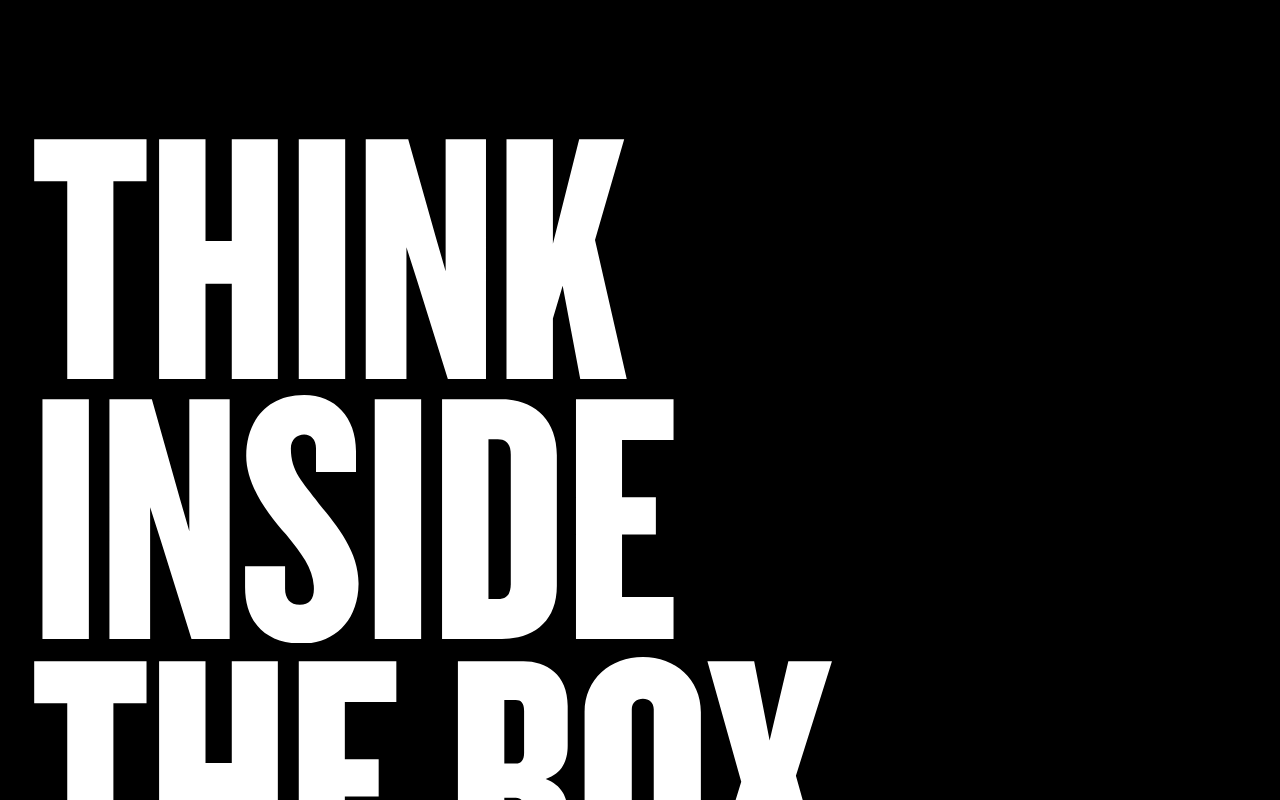
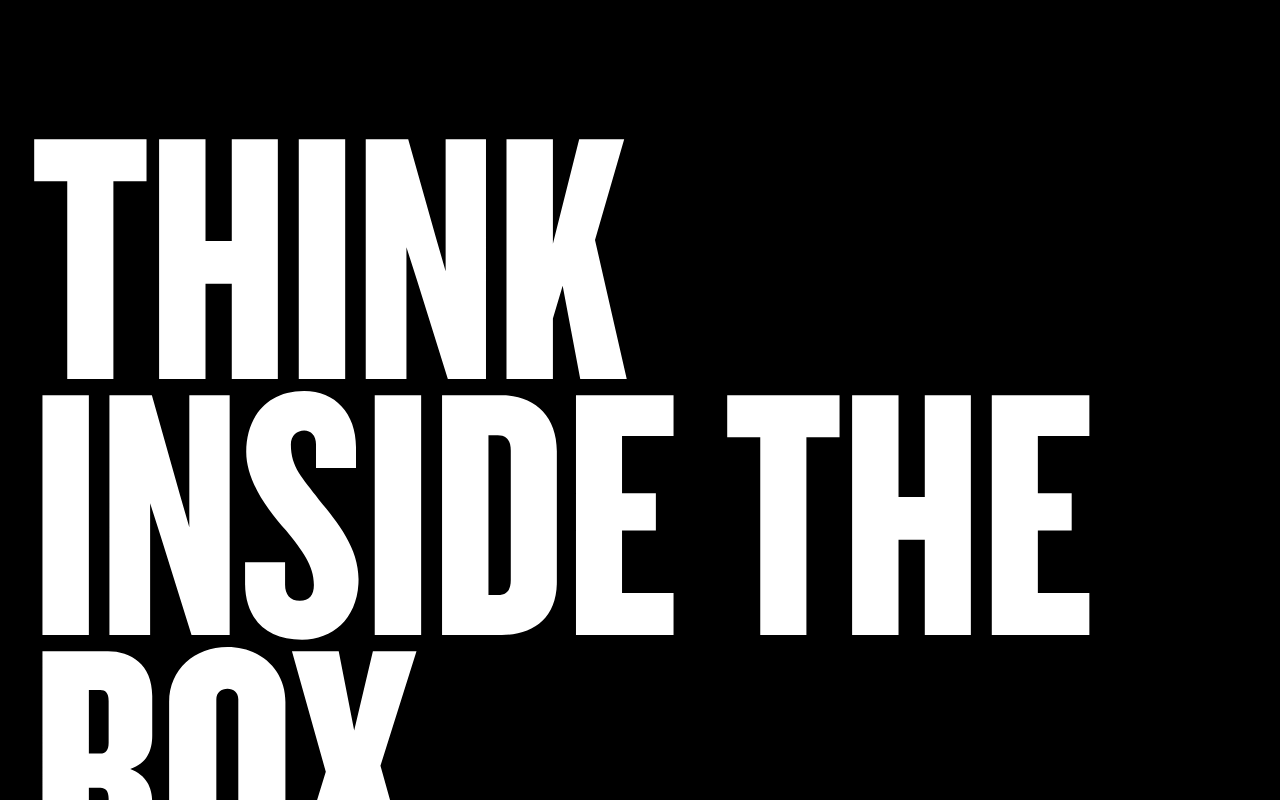
Before and after one commit to daviselen/website, a React (Vite) app: page / in a window 1280 px wide. Shown: the part 940-1740 px from the top of the page. Built offline with nearby package versions, Linux system fonts and the light colour scheme.

Commit message:
Alter TextReveal to work better for paragraphs

```diff
--- a/src/design-system/components/TextReveal.jsx
+++ b/src/design-system/components/TextReveal.jsx
@@ -1,33 +1,42 @@
 import { motion } from "motion/react";
 
-export default function TextReveal({ text, as = "h2", itemProp, className = "" }) {
-  // Dynamically select the motion component (defaults to h2 if not provided)
-  const MotionComponent = motion[as] || motion.div;
+export default function ParagraphReveal({
+  text,
+  as = "p",
+  className = "",
+  itemProp,
+  staggerSpeed = 0.02,
+  delay = 0, // Optional delay before the reveal begins (in seconds)
+}) {
+  const MotionComponent = motion[as] || motion.p;
 
-  // Split the text into individual words
-  const lines = text.split("\n");
+  // Split into words while preserving normal paragraph flow
+  const words = text.split(" ");
 
-  // Container variants to stagger the animation of children
   const containerVariants = {
     hidden: { opacity: 0 },
-    visible: (i = 1) => ({
+    visible: {
       opacity: 1,
-      transition: { staggerChildren: 0.12, delayChildren: 0.04 * i },
-    }),
+      transition: {
+        staggerChildren: staggerSpeed,
+        delayChildren: delay, // Delays the start of word-by-word staggering
+      },
+    },
   };
 
-  // Child variants for the reveal effect
-  const childVariants = {
+  const wordVariants = {
     hidden: {
-      y: "100%",
-      opacity: 0
+      opacity: 0,
+      y: 8,
+      filter: "blur(4px)"
     },
     visible: {
-      y: "0%",
       opacity: 1,
+      y: 0,
+      filter: "blur(0px)",
       transition: {
-        duration: 0.6,
-        ease: [0.2, 0.65, 0.3, 0.9]
+        duration: 0.4,
+        ease: "easeOut"
       },
     },
   };
@@ -35,25 +44,20 @@ export default function TextReveal({ text, as = "h2", itemProp, className = "" }
   return (
     <MotionComponent
       itemProp={itemProp}
-      className={`flex flex-wrap overflow-hidden ${className}`}
+      className={className}
       variants={containerVariants}
       initial="hidden"
       whileInView="visible"
-      viewport={{ once: false, margin: "-100px" }}
+      viewport={{ once: false, margin: "-50px" }}
     >
-      {lines.map((line, lineIndex) => (
-        <span key={lineIndex} className="flex flex-wrap overflow-hidden">
-          {line.split(" ").map((word, wordIndex) => (
-            <span key={wordIndex} className="overflow-hidden inline-block pb-1 mr-[0.125em]">
-              <motion.span
-                className="inline-block"
-                variants={childVariants}
-              >
-                {word}
-              </motion.span>
-            </span>
-          ))}
-        </span>
+      {words.map((word, i) => (
+        <motion.span
+          key={i}
+          className="inline-block"
+          variants={wordVariants}
+        >
+          {word}&nbsp;
+        </motion.span>
       ))}
     </MotionComponent>
   );
```
